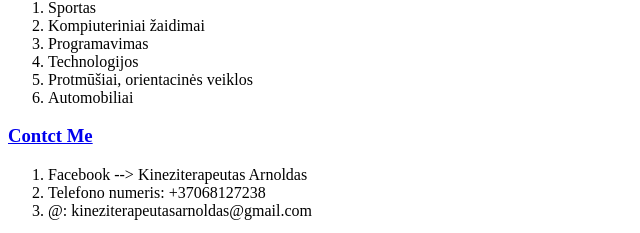
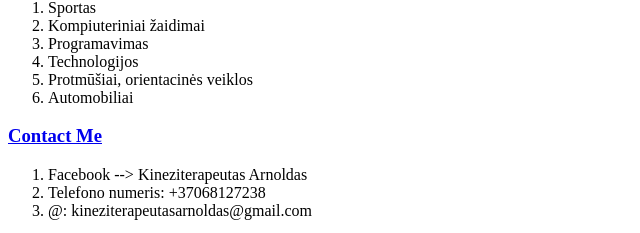
Before and after one commit to StrukcinskasArnoldas/CV, a plain HTML site: page index.html in a window 1280 px wide. Shown: the part 1169-1402 px from the top of the page, 0-640 px from the left. Drawn offline with Linux system fonts and the light colour scheme.

Commit message:
Update index.html

```diff
--- a/index.html
+++ b/index.html
@@ -155,7 +155,7 @@
     <li>Automobiliai</li>
   </ol>
   <!--Contact Me-->
-  <h3><a href="D:\Atom folder\HTML personal site\Kontaktai.html">Contct Me</a></h3>
+  <h3><a href="Kontaktai.html">Contact Me</a></h3>
   <ol>
     <li>Facebook --> Kineziterapeutas Arnoldas</li>
     <li>Telefono numeris: +37068127238</li>
```
